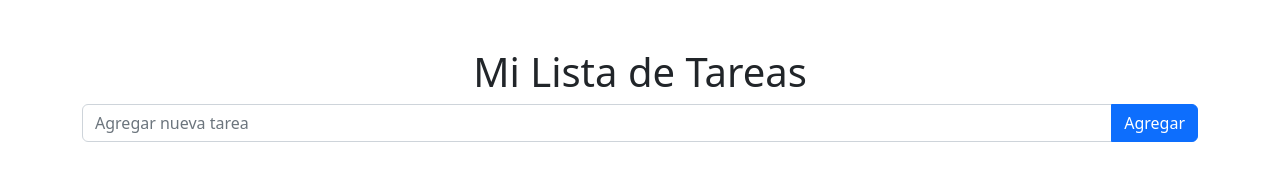
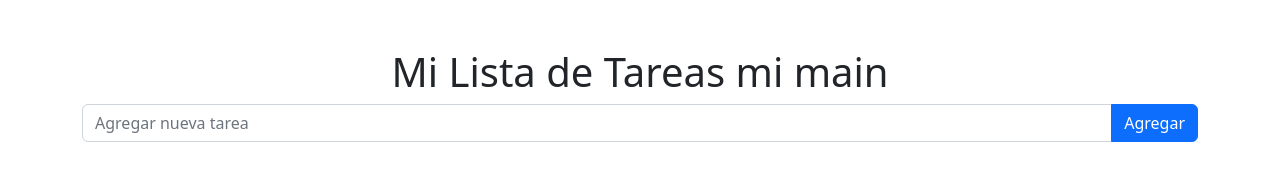
Before and after one commit to StevenHdzVT/lista-de-tareas, a plain HTML site: page index.html in a window 1280 px wide. Drawn offline with nearby package versions, Linux system fonts and the light colour scheme.

Commit message:
Update index.html

```diff
--- a/index.html
+++ b/index.html
@@ -10,7 +10,7 @@ href="https://cdn.jsdelivr.net/npm/bootstrap@5.2.3/dist/css/bootstrap.min.css
 </head>
 <body>
 <div class="container mt-5">
-<h1 class="text-center">Mi Lista de Tareas</h1>
+<h1 class="text-center">Mi Lista de Tareas mi main</h1>
 <form id="task-form" class="mb-4">
 <div class="input-group">
 <input type="text" id="task-input" class="form-control"
```
